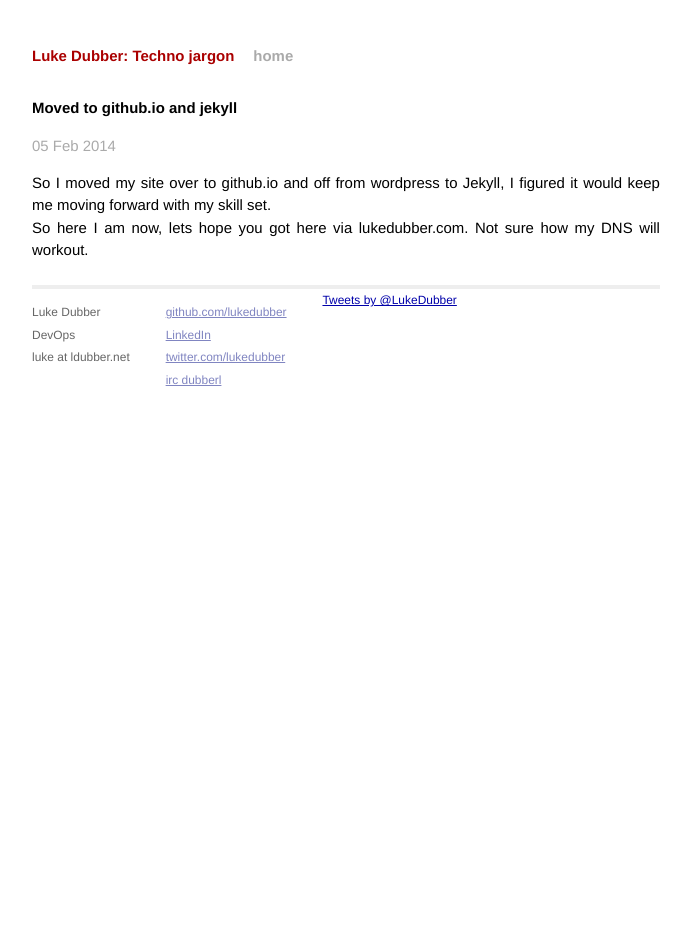
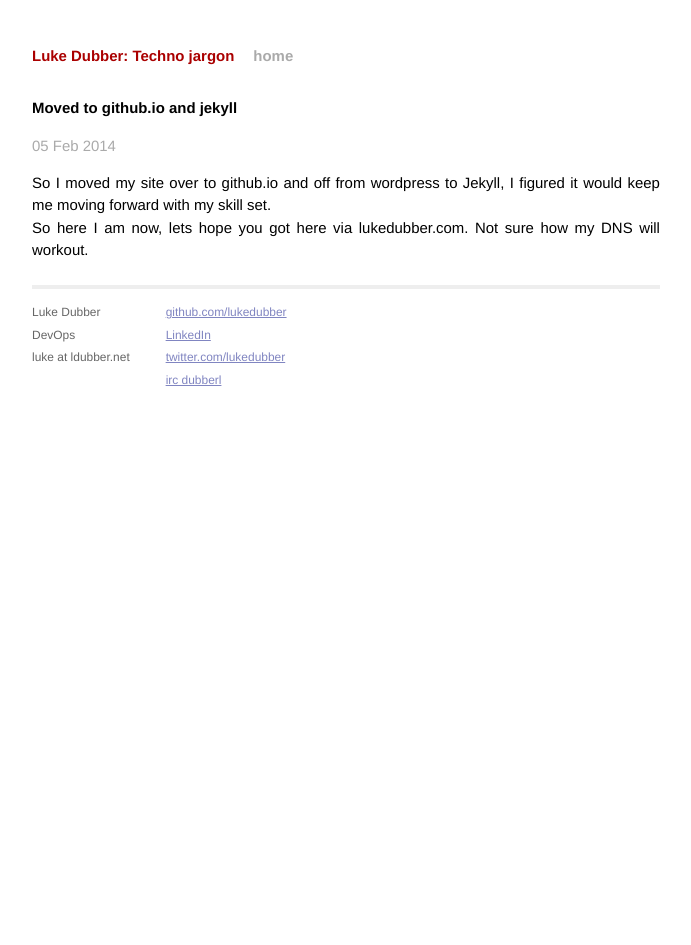
Before and after one commit to lukedubber/lukedubber.github.io, a Jekyll site: the page built from _posts/2014-02-05-moved-to-github.io.markdown, in a window 1280 px wide. Shown: the whole page, without its empty margins (294-985 px from the left). Built offline with Jekyll 4.4.1, drawn with Linux system fonts in a browser that asks for light colours; Markdown is read by kramdown in place of the engine named in the settings; comment, search, counter and statistics services are not loaded.

Commit message:
Moving twitter from each post to just the main site. Was kind of annoying

```diff
--- a/_layouts/default.html
+++ b/_layouts/default.html
@@ -39,8 +39,6 @@
 		<a href="freenode.net">irc dubberl</a>
               </p>
             </div>
-<a class="twitter-timeline"  href="https://twitter.com/LukeDubber"  data-widget-id="295971088238776321">Tweets by @LukeDubber</a>
-<script>!function(d,s,id){var js,fjs=d.getElementsByTagName(s)[0],p=/^http:/.test(d.location)?'http':'https';if(!d.getElementById(id)){js=d.createElement(s);js.id=id;js.src=p+"://platform.twitter.com/widgets.js";fjs.parentNode.insertBefore(js,fjs);}}(document,"script","twitter-wjs");</script>
           </div>
         </div>
 
--- a/index.html
+++ b/index.html
@@ -10,4 +10,6 @@
       <li><span>{{ post.date | date_to_string }}</span> &raquo; <a href="{{ post.url }}">{{ post.title }}</a></li>
     {% endfor %}
   </ul>
+  <a class="twitter-timeline"  href="https://twitter.com/LukeDubber"  data-widget-id="295971088238776321">Tweets by @LukeDubber</a>
+<script>!function(d,s,id){var js,fjs=d.getElementsByTagName(s)[0],p=/^http:/.test(d.location)?'http':'https';if(!d.getElementById(id)){js=d.createElement(s);js.id=id;js.src=p+"://platform.twitter.com/widgets.js";fjs.parentNode.insertBefore(js,fjs);}}(document,"script","twitter-wjs");</script>
 </div>
```
